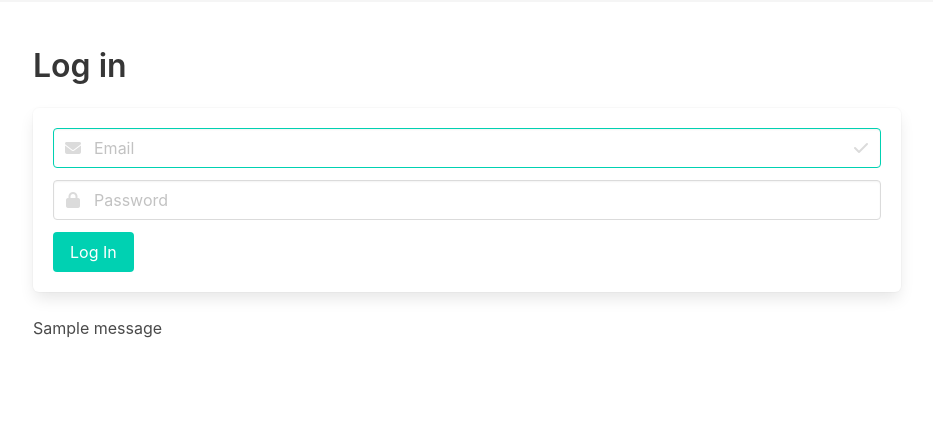
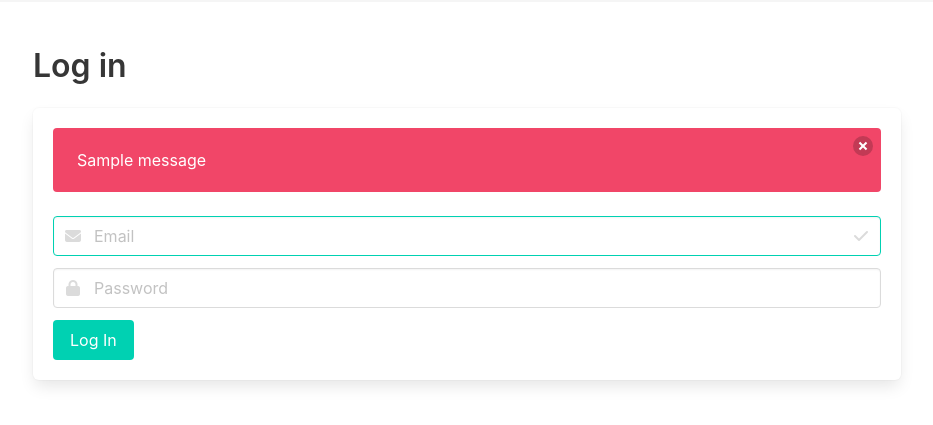
Before and after one commit to sanjay-swain/learnet, a Django app: page /accounts/login/ in a window 1280 px wide. Shown: the part 56-481 px from the top of the page, without its empty margins (173-1106 px from the left). Run offline with Django 3.2, Linux system fonts and the light colour scheme; tables that the repository leaves empty hold one stand-in row (values such as "Sample post"); one stand-in notice (Sample message) is shown; some libraries are stand-ins or nearby versions.

Commit message:
Made changes to represent messages on login page

```diff
--- a/templates/registration/login.html
+++ b/templates/registration/login.html
@@ -8,6 +8,16 @@
     <div class="form form-group container center mt-6 px-4" style="max-width: 900px;">
       <h2 class="title">Log in</h2>
       <form autocomplete="off" method="POST" action="" class="box">
+
+        {% if messages %}
+        <div class="notification is-danger">
+          <button class="delete"></button>
+          {% for message in messages %}
+            <p>{{message}}</p>
+          {% endfor %}
+        </div>
+        {% endif %}
+
         {% csrf_token %}
         <div class="field">
           <div class="form-group control has-icons-left has-icons-right">
@@ -42,11 +52,6 @@
         <button type="submit" class="button is-primary"> Log In </button>
         <input type="hidden" name="next" value="{{ request.GET.next }}" />
       </form>
-      <div class="errors">
-        {% for message in messages %}
-          <p>{{message}}</p>
-        {% endfor %}
-      </div>
   </div>
 
 {% endblock content %}
```
